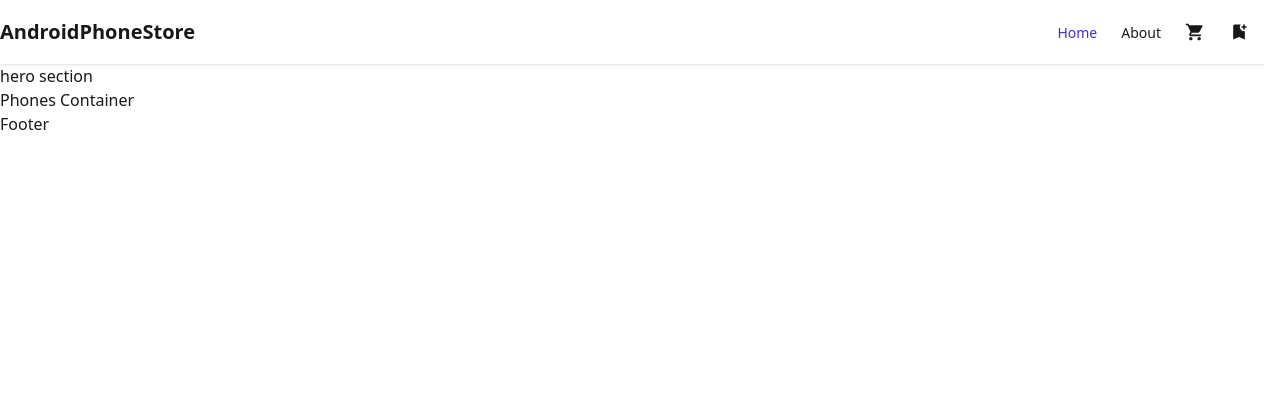
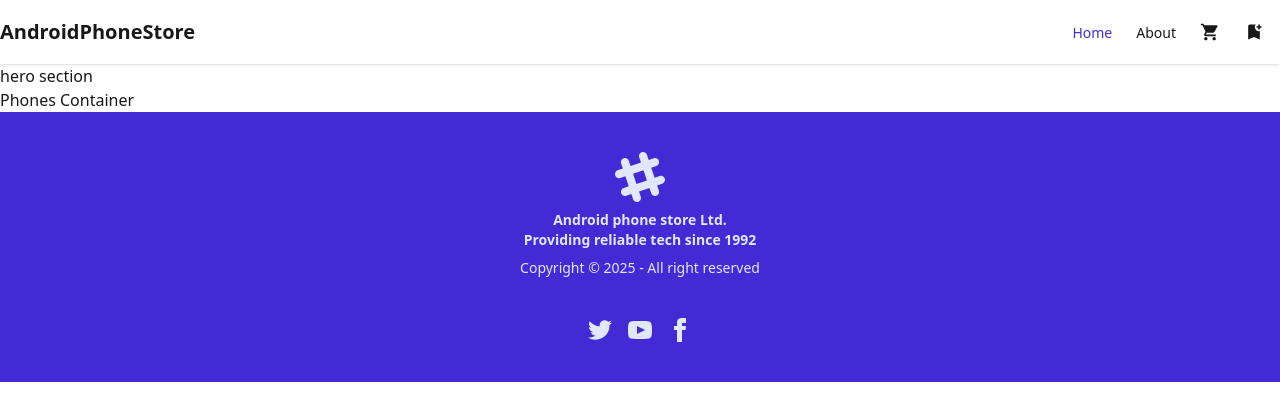
Before and after one commit to ahassh1/android-store, a React (Vite) app: page / in a window 1280 px wide. Shown: the top 420 px of the page. Built offline with nearby package versions, Linux system fonts and the light colour scheme.

Commit message:
footer section done

```diff
--- a/src/components/Footer.jsx
+++ b/src/components/Footer.jsx
@@ -2,9 +2,64 @@
 
 const Footer = () => {
     return (
-        <div>
-            <h3>hello footer</h3>
-        </div>
+       <footer className="footer footer-horizontal footer-center bg-primary text-primary-content p-10">
+  <aside>
+    <svg
+      width="50"
+      height="50"
+      viewBox="0 0 24 24"
+      xmlns="http://www.w3.org/2000/svg"
+      fillRule="evenodd"
+      clipRule="evenodd"
+      className="inline-block fill-current">
+      <path
+        d="M22.672 15.226l-2.432.811.841 2.515c.33 1.019-.209 2.127-1.23 2.456-1.15.325-2.148-.321-2.463-1.226l-.84-2.518-5.013 1.677.84 2.517c.391 1.203-.434 2.542-1.831 2.542-.88 0-1.601-.564-1.86-1.314l-.842-2.516-2.431.809c-1.135.328-2.145-.317-2.463-1.229-.329-1.018.211-2.127 1.231-2.456l2.432-.809-1.621-4.823-2.432.808c-1.355.384-2.558-.59-2.558-1.839 0-.817.509-1.582 1.327-1.846l2.433-.809-.842-2.515c-.33-1.02.211-2.129 1.232-2.458 1.02-.329 2.13.209 2.461 1.229l.842 2.515 5.011-1.677-.839-2.517c-.403-1.238.484-2.553 1.843-2.553.819 0 1.585.509 1.85 1.326l.841 2.517 2.431-.81c1.02-.33 2.131.211 2.461 1.229.332 1.018-.21 2.126-1.23 2.456l-2.433.809 1.622 4.823 2.433-.809c1.242-.401 2.557.484 2.557 1.838 0 .819-.51 1.583-1.328 1.847m-8.992-6.428l-5.01 1.675 1.619 4.828 5.011-1.674-1.62-4.829z"></path>
+    </svg>
+    <p className="font-bold">
+      Android phone store Ltd.
+      <br />
+      Providing reliable tech since 1992
+    </p>
+    <p>Copyright © {new Date().getFullYear()} - All right reserved</p>
+  </aside>
+  <nav>
+    <div className="grid grid-flow-col gap-4">
+      <a>
+        <svg
+          xmlns="http://www.w3.org/2000/svg"
+          width="24"
+          height="24"
+          viewBox="0 0 24 24"
+          className="fill-current">
+          <path
+            d="M24 4.557c-.883.392-1.832.656-2.828.775 1.017-.609 1.798-1.574 2.165-2.724-.951.564-2.005.974-3.127 1.195-.897-.957-2.178-1.555-3.594-1.555-3.179 0-5.515 2.966-4.797 6.045-4.091-.205-7.719-2.165-10.148-5.144-1.29 2.213-.669 5.108 1.523 6.574-.806-.026-1.566-.247-2.229-.616-.054 2.281 1.581 4.415 3.949 4.89-.693.188-1.452.232-2.224.084.626 1.956 2.444 3.379 4.6 3.419-2.07 1.623-4.678 2.348-7.29 2.04 2.179 1.397 4.768 2.212 7.548 2.212 9.142 0 14.307-7.721 13.995-14.646.962-.695 1.797-1.562 2.457-2.549z"></path>
+        </svg>
+      </a>
+      <a>
+        <svg
+          xmlns="http://www.w3.org/2000/svg"
+          width="24"
+          height="24"
+          viewBox="0 0 24 24"
+          className="fill-current">
+          <path
+            d="M19.615 3.184c-3.604-.246-11.631-.245-15.23 0-3.897.266-4.356 2.62-4.385 8.816.029 6.185.484 8.549 4.385 8.816 3.6.245 11.626.246 15.23 0 3.897-.266 4.356-2.62 4.385-8.816-.029-6.185-.484-8.549-4.385-8.816zm-10.615 12.816v-8l8 3.993-8 4.007z"></path>
+        </svg>
+      </a>
+      <a>
+        <svg
+          xmlns="http://www.w3.org/2000/svg"
+          width="24"
+          height="24"
+          viewBox="0 0 24 24"
+          className="fill-current">
+          <path
+            d="M9 8h-3v4h3v12h5v-12h3.642l.358-4h-4v-1.667c0-.955.192-1.333 1.115-1.333h2.885v-5h-3.808c-3.596 0-5.192 1.583-5.192 4.615v3.385z"></path>
+        </svg>
+      </a>
+    </div>
+  </nav>
+</footer>
     );
 };
 
--- a/src/index.css
+++ b/src/index.css
@@ -1,5 +1,5 @@
 @import 'tailwindcss';
 @plugin "daisyui";
-html {
+/* html {
   scrollbar-gutter: stable;
-}
+} */
--- a/src/layouts/MainLayout.jsx
+++ b/src/layouts/MainLayout.jsx
@@ -1,13 +1,14 @@
 import React from 'react';
 import { Outlet } from 'react-router';
 import Navbar from '../components/Navbar';
+import Footer from '../components/Footer';
 
 const MainLayout = () => {
     return (
         <>
            <Navbar/>
            <Outlet/>
-            <h2>Footer</h2>
+          <Footer/>
         </>
     );
 };
```
